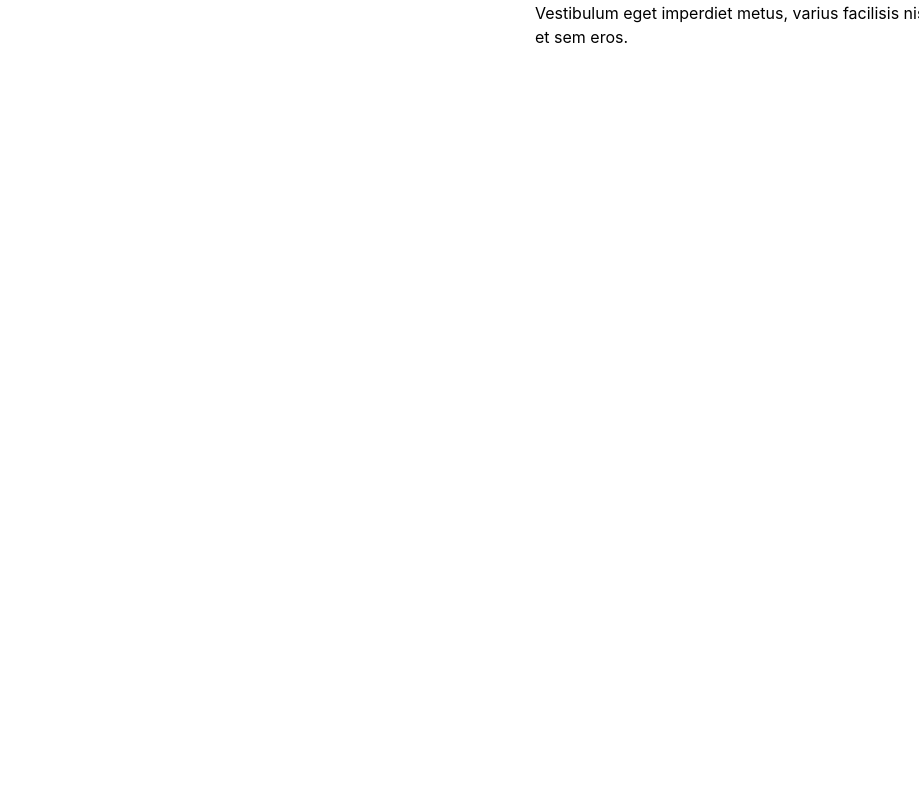
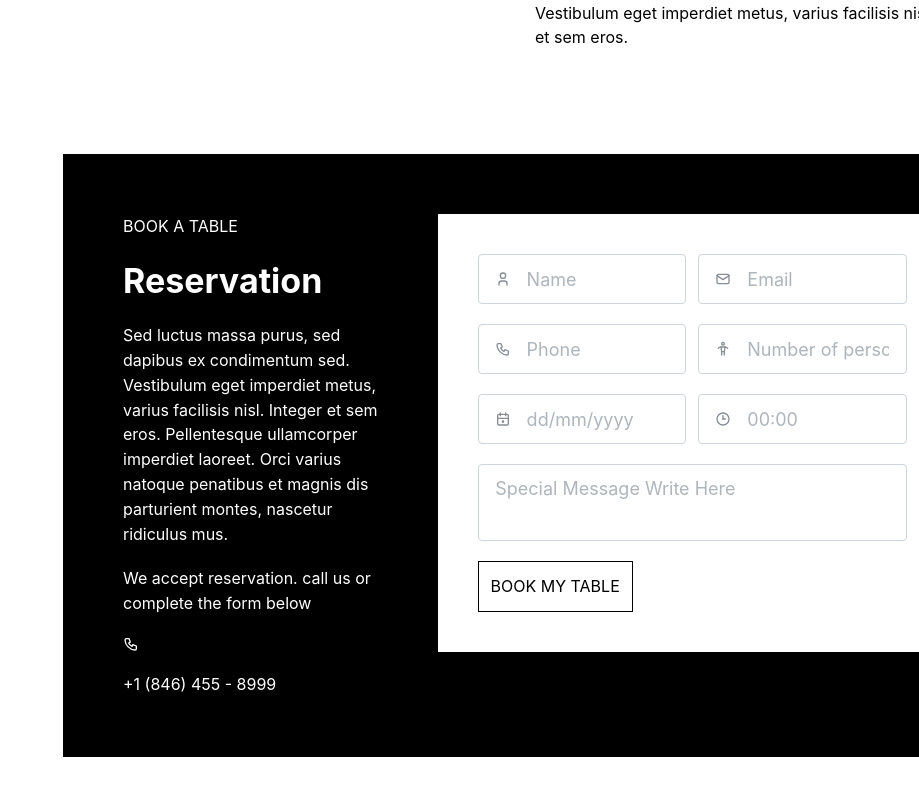
Before and after one commit to sandrayeboahAE/santry, a Next.js app: page /homepage in a window 1280 px wide. Shown: the part 4223-5019 px from the top of the page, without its empty margins (361-1280 px from the left). Before the commit the page ends 4377 px from the top, so only its background shows below. Built offline with nearby package versions, Linux system fonts and the light colour scheme.

Commit message:
created resevation

```diff
--- /dev/null
+++ b/src/components/Reservation.jsx
@@ -0,0 +1,58 @@
+import { Box, Flex, Input, NumberInput, Text, Textarea, Title } from "@mantine/core";
+import { TbPhone, TbUser, TbMail, TbMan, TbCalendarDue, TbClockHour3 } from "react-icons/tb";
+import React from "react";
+import Link from "next/link";
+import { DateInput } from "@mantine/dates";
+
+const Reservation = () => {
+    return ( <div className="m-10 bg-black p-10">
+        <Flex direction="row">
+            <div className="w-1/2 m-5 text-white">
+                <Flex direction="column" gap="lg">
+                    <div><Text>BOOK A TABLE</Text></div>
+                    <div><Title order={1}>Reservation</Title></div>
+                    <div>
+                        <Text>Sed luctus massa purus, sed dapibus ex
+                        condimentum sed. Vestibulum eget imperdiet metus,
+                        varius facilisis nisl. Integer et sem eros. Pellentesque
+                        ullamcorper imperdiet laoreet. Orci varius natoque penatibus
+                        et magnis dis parturient montes, nascetur ridiculus mus.
+                        </Text>
+                    </div>
+                    <div><Text>We accept reservation. call us or complete the form below</Text></div>
+                    <div><TbPhone /></div>
+                    <div><Link href="+18464558999"><Text>+1 (846) 455 - 8999</Text></Link></div>
+                </Flex>
+            </div>
+            <div className="m-5">
+                <Box bg="white" className="p-5">
+                    <div className="flex flex-row justify-between gap-3 items-center m-5">
+                        <Input placeholder="Name" leftSection={<TbUser size={16} />} size="lg"/>
+                        <Input placeholder="Email" leftSection={<TbMail size={16} />} size="lg"/>
+                    </div>
+                    <div className="flex flex-row justify-between gap-3 items-center  m-5">
+                        <NumberInput hideControls placeholder="Phone" leftSection={<TbPhone size={16} />} size="lg"/>
+                        <Input
+                            size="lg"
+                            leftSection={<TbMan size={16} />}
+                            placeholder="Number of persons"
+                        />
+                    </div>
+                    <div className="flex flex-row justify-between gap-3 items-center m-5">
+                        <DateInput placeholder="dd/mm/yyyy" leftSection={<TbCalendarDue size={16} />} size="lg"/>
+                        <Input placeholder="00:00" leftSection={<TbClockHour3 size={16} />} size="lg"/>
+                    </div>
+                    <div className="m-5">
+                        <Textarea
+                            size="lg"
+                            placeholder="Special Message Write Here"
+                        />
+                    </div>
+                    <div className="m-5"><button type="submit" className="border border-black p-3">BOOK MY TABLE</button></div>
+                </Box>
+            </div>
+        </Flex>
+    </div> );
+}
+
+export default Reservation;
--- a/src/pages/homepage.jsx
+++ b/src/pages/homepage.jsx
@@ -6,6 +6,7 @@ import HomeSlide from "@/components/Homeslide";
 import About from "@/components/About";
 import Team from "@/components/Team";
 import Menu from "@/components/Menu";
+import Reservation from "@/components/Reservation";
 
 const HomePage = () => {
     return ( <div className="w-screen">
@@ -42,6 +43,7 @@ const HomePage = () => {
                 <About />
                 <Team />
                 <Menu />
+                <Reservation />
             </div>
         </Flex>
     </div> );
```
